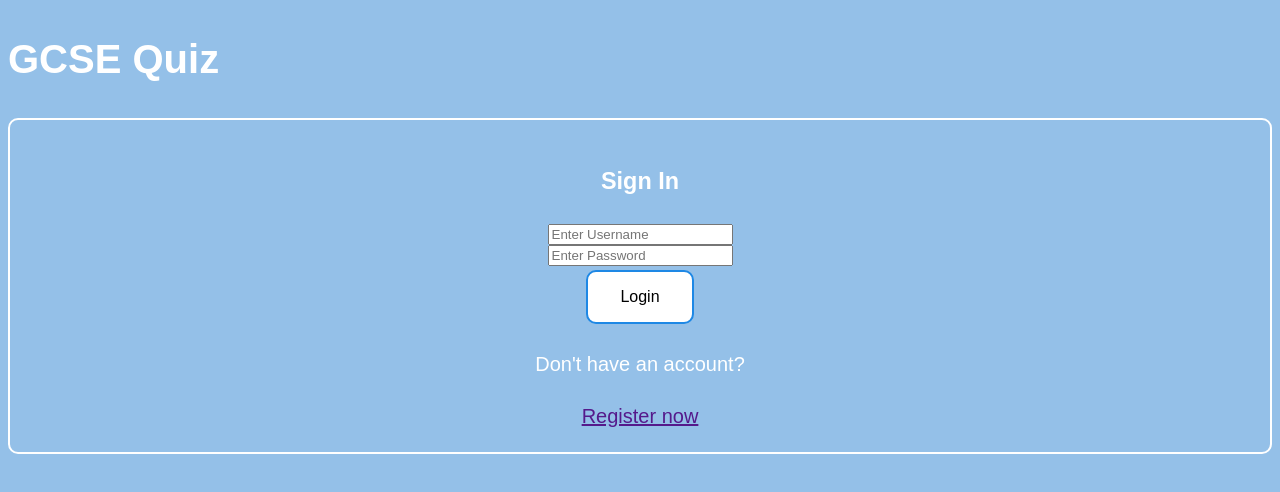
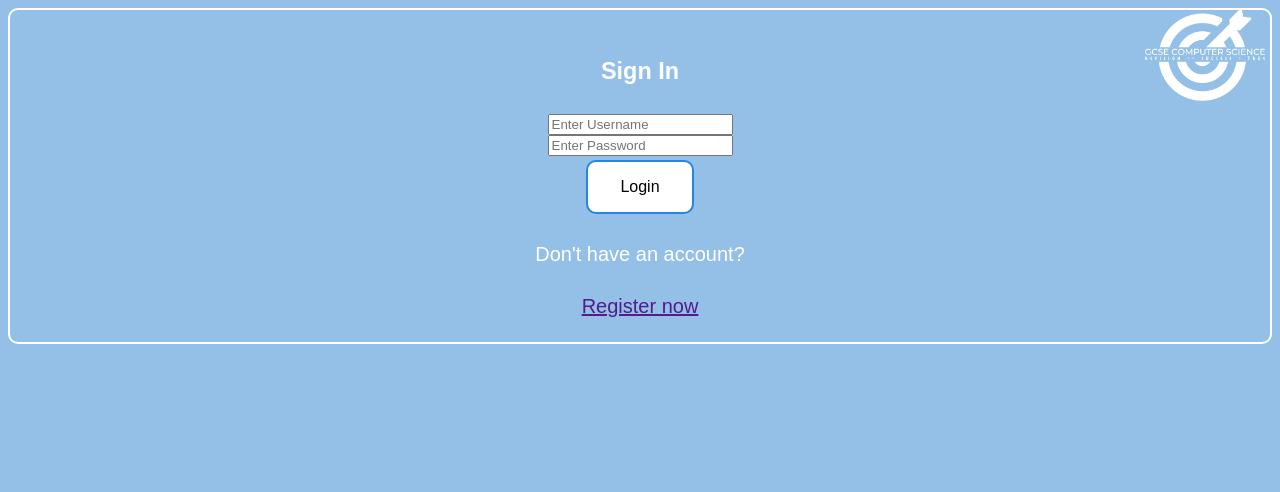
Before and after one commit to zuberdasu/gcse_Quiz, a React (Create React App) app: page / in a window 1280 px wide. Shown: the top 492 px of the page. Built offline with nearby package versions, Linux system fonts and the light colour scheme; no server answers.

Commit message:
added Logo component and included in Interface component so that shows throughout website, also included as part of Startup

```diff
--- a/src/App.js
+++ b/src/App.js
@@ -31,18 +31,17 @@ const App = () => {
     setLoading(false);
   };
 
-  //after two seconds set loading to false
+  //after three seconds set loading to false
   useEffect(() => {
     getApiData();
     setTimeout(() => {
       setInterface();
-    }, 1000);
+    }, 3000);
   }, []);
 
   return (
     <>
       {/*<button onClick={() => localStorage.clear()}>Clear localStorage</button>*/}
-      <h1>GCSE Quiz</h1>
       {loading ? <Startup /> : <Interface />}
       {/*<button onClick={setInterface}>Continue</button>*/}
     </>
--- a/src/components/Interface.jsx
+++ b/src/components/Interface.jsx
@@ -7,11 +7,13 @@ import Onboarding from "./Onboarding";
 
 import { useSelector } from "react-redux";
 import Registration from "./Registration";
+import Logo from "./Logo";
 
 const Interface = () => {
   const screenMode = useSelector((state) => state.screenMode);
   return (
     <>
+      <Logo></Logo>
       {screenMode === 1 && <Onboarding />}
       {screenMode === 2 && <Topics />}
       {screenMode === 3 && <Questions />}
--- /dev/null
+++ b/src/components/Logo.jsx
@@ -0,0 +1,15 @@
+import websiteLogo from "../images/low-resolution-logo.png";
+
+const Logo = () => {
+  return (
+    <img
+      className="websiteLogo"
+      src={websiteLogo}
+      width="150"
+      height="93"
+      alt="Logo"
+    ></img>
+  );
+};
+
+export default Logo;
--- a/src/components/Startup.jsx
+++ b/src/components/Startup.jsx
@@ -1,9 +1,10 @@
 import React from "react";
+import websiteLogo from "../images/low-resolution-logo.png";
+
 const Startup = () => {
   return (
     <>
-      <h1>Loading...</h1>
-      <p>Copyright 2022</p>
+      <img className="landingPageLogo" src={websiteLogo} alt="Logo"></img>
     </>
   );
 };
--- a/src/index.css
+++ b/src/index.css
@@ -116,3 +116,14 @@ button:hover {
   top: 0px;
   background-color: #94c0e8;
 }
+
+.websiteLogo {
+  position: fixed;
+  top: 1%;
+  right: 0%;
+  z-index: 1;
+}
+.landingPageLogo {
+  display: block;
+  margin: auto;
+}
```
Also changed, not shown: src/images/gcse-computer-science-high-resolution-logo-white-on-transparent-background.png (added), src/images/low-resolution-logo.png (added).
